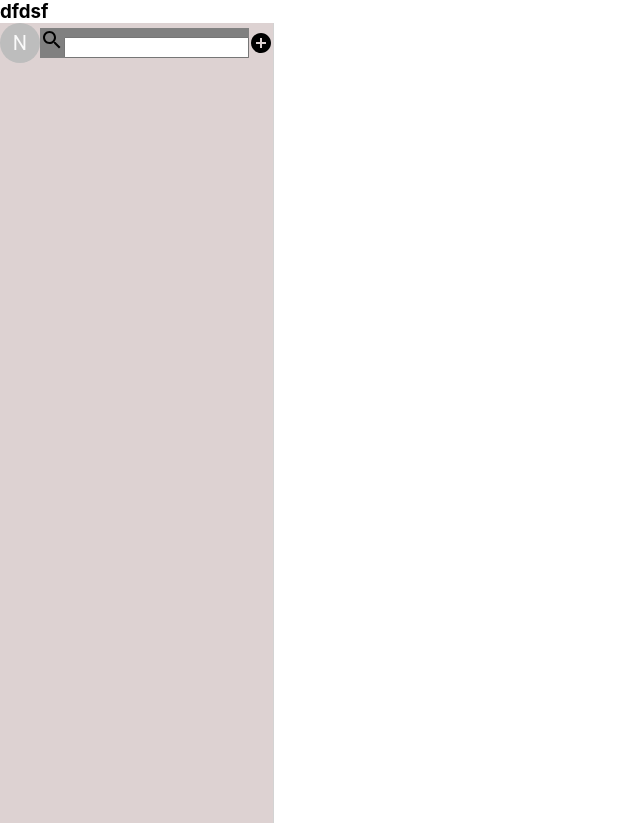
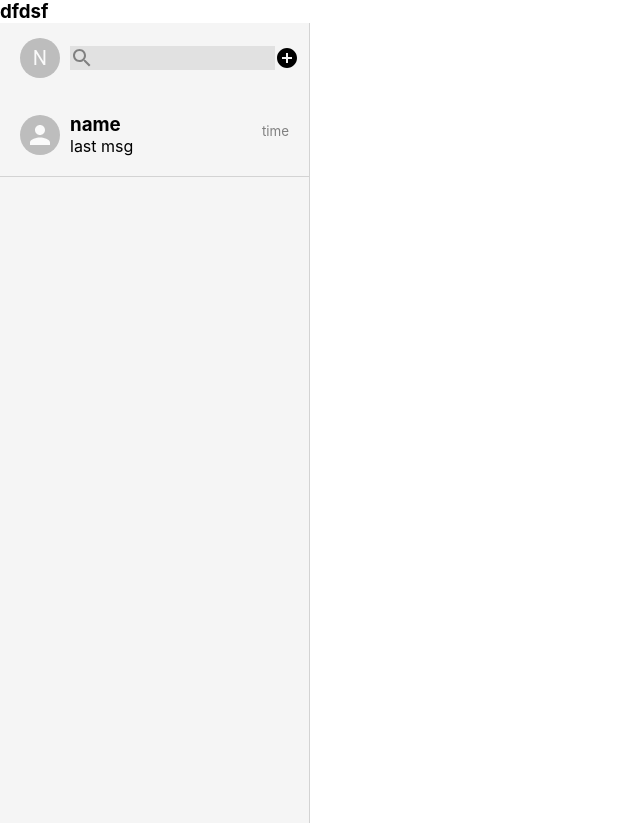
Before and after one commit to arsalyou/messenger, a React (Create React App) app: page / in a window 1280 px wide. Shown: the whole page, without its empty margins (0-640 px from the left). Built offline with nearby package versions, Linux system fonts and the light colour scheme.

Commit message:
Improved css of sidebar

```diff
--- a/src/component/Sidebar.css
+++ b/src/component/Sidebar.css
@@ -4,18 +4,26 @@
     display: flex;
 
     flex-direction: column;
-    background-color: rgb(221, 210, 210);
+    background-color: #f5f5f5;
     border-right: 1px solid lightgray;
 }
 
 .sidebar_header{
     display: flex;
     align-items:center ;
+    padding: 10px;
+    height: 50px;
 }
 
-.sidebar_header > input{
-    outline: none;
+.search_area > input{
+
     border: none;
+    background: transparent;
+    outline-width: 0;
+
+
+
+
 }
 
 .sidebar_avatar{
@@ -25,6 +33,12 @@
 }
 
 .search_area{
-    background: gray;
+    background: #e1e1e1;
+    display: flex;
+    flex: 1;
+    align-items: center;
+    justify-content: center;
+    color: gray;
+
 
 }
--- a/src/component/Sidebar.js
+++ b/src/component/Sidebar.js
@@ -1,21 +1,24 @@
 import React from 'react';
 import "./Sidebar.css"
-import {Avatar, Button, IconButton} from "@material-ui/core"
+import { Avatar, Button, IconButton } from "@material-ui/core"
 import SearchIcon from '@material-ui/icons/Search';
 import AddCircleIcon from '@material-ui/icons/AddCircle';
+import SidebarChat from './SidebarChat';
+
 function Sidebar(props) {
     return (
         <div className="sidebar">
             <div className="sidebar_header">
-             <Avatar >N</Avatar>
+                <Avatar className="sidebar_avatar">N</Avatar>
                 <div className="search_area">
                     <SearchIcon></SearchIcon>
                     <input></input>
                 </div>
-            <AddCircleIcon/>
+                <AddCircleIcon />
 
             </div>
-             <div className="sidebar_chat">
+            <div className="sidebar_chats">
+                <SidebarChat/>
 
             </div>
         </div>
--- /dev/null
+++ b/src/component/SidebarChat.css
@@ -0,0 +1,29 @@
+.sidebar_chat{
+    display: flex;
+
+    padding: 20px;
+    border-bottom: 1px solid lightgray;
+    cursor: pointer;
+    align-items: center;
+
+
+}
+
+.sidebar_chat:hover{
+    background-color: lightblue;
+    color: white
+}
+
+
+.sidebar_chatinfo{
+    padding-left: 10px;
+    flex:1;
+    position: relative;
+}
+
+.sidebar_chatinfo > small {
+    position: absolute;
+    top: 10px;
+    right: 0px;
+    color: gray;
+}
--- /dev/null
+++ b/src/component/SidebarChat.js
@@ -0,0 +1,19 @@
+import { Avatar } from '@material-ui/core';
+import React from 'react';
+import "./SidebarChat.css"
+
+function SidebarChat(props) {
+    return (
+        <div className="sidebar_chat">
+            <Avatar />
+            <div className="sidebar_chatinfo">
+                <h3>name</h3>
+                <p>last msg</p>
+                <small>time</small>
+
+            </div>
+        </div>
+    );
+}
+
+export default SidebarChat;
```
Also changed, not shown: 1 other file (tests, documents, lock files or other folders). Lines whose indentation alone changed are shown as unchanged.
